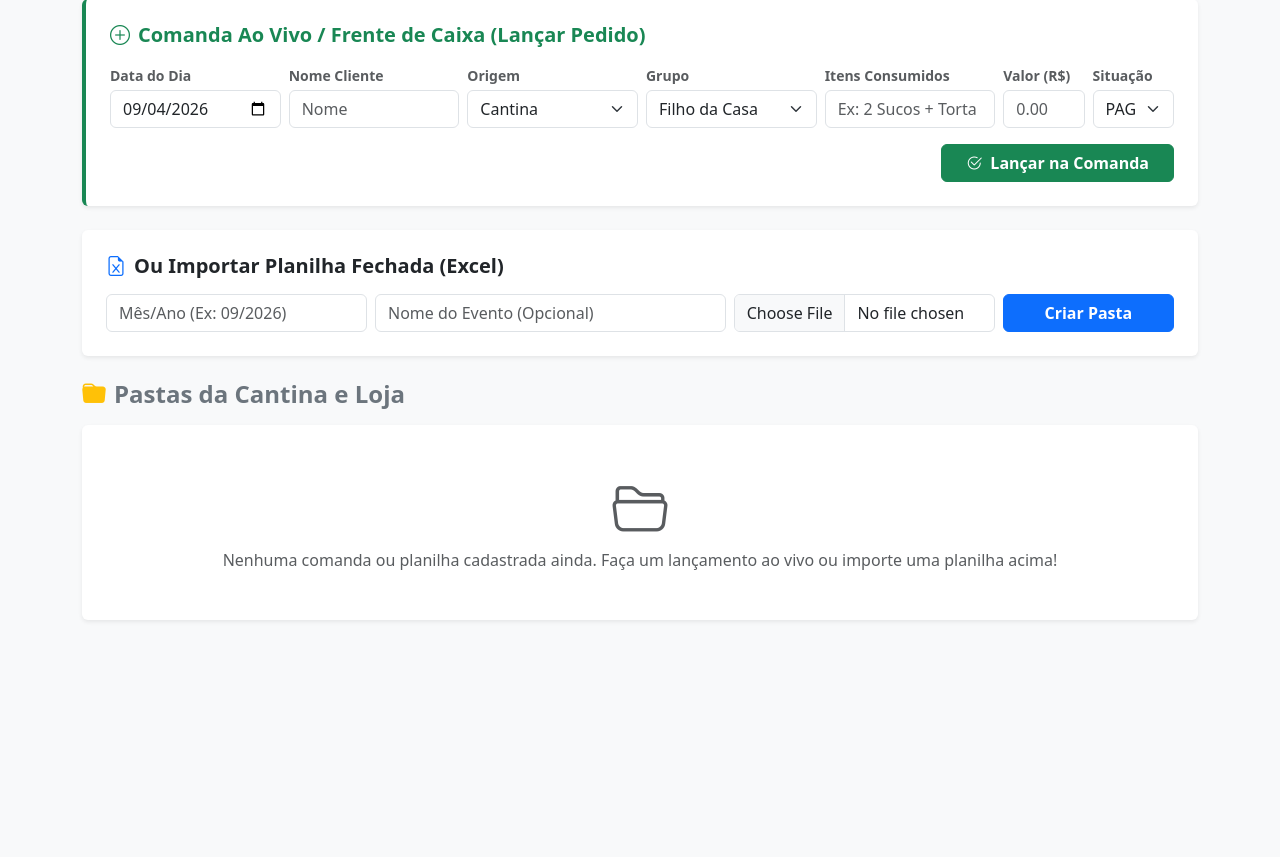
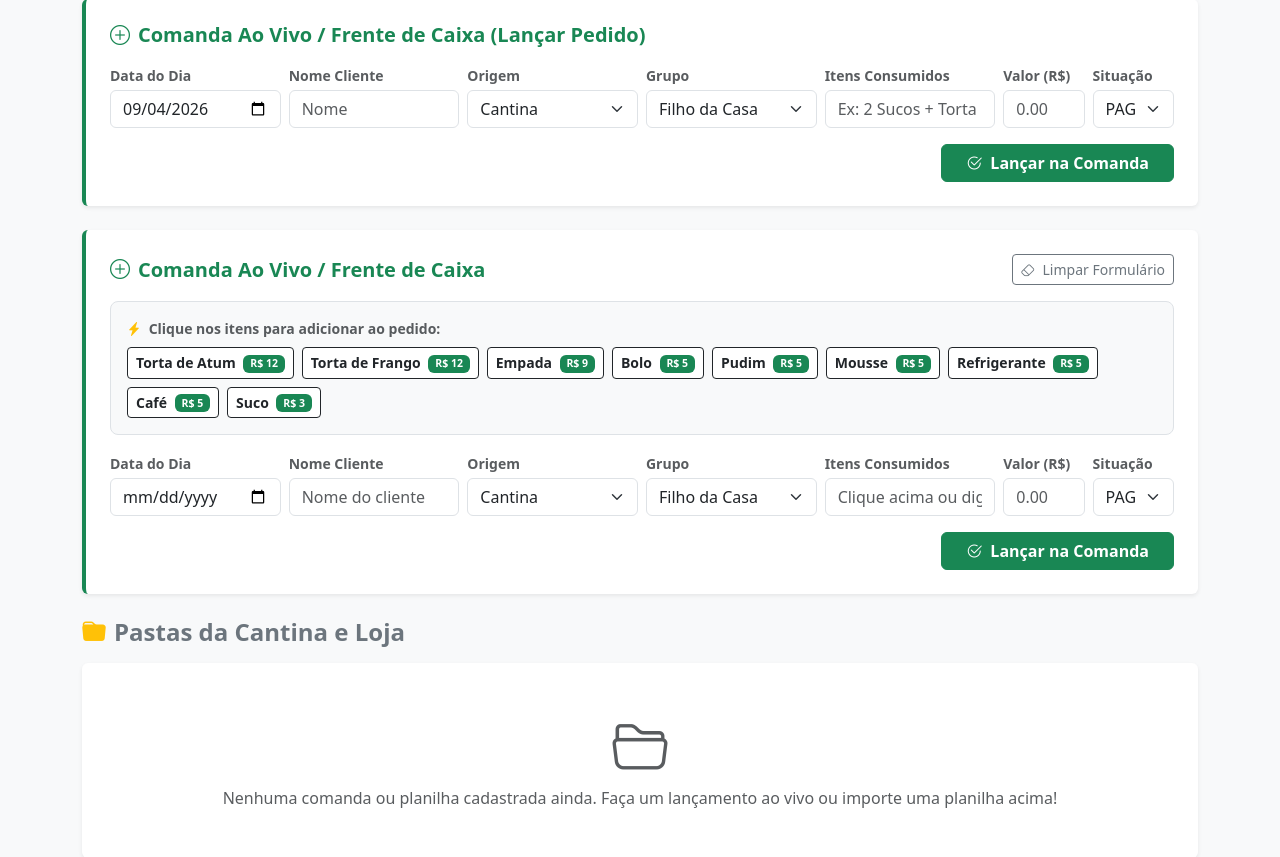
Before and after one commit to indiarasabarreto/finance-api, a FastAPI app: page / in a window 1280 px wide. Shown: the part 292-1149 px from the top of the page. Before the commit the page ends 913 px from the top, so only its background shows below. Run offline with FastAPI, Linux system fonts and the light colour scheme.

Commit message:
feat: adiciona atalhos rapidos de produtos da cantina com precificacao automatica

```diff
--- a/app/templates/index.html
+++ b/app/templates/index.html
@@ -180,66 +180,109 @@
                     });
                 </script>
 
-                <!-- Formulário de Upload de Planilha -->
-                <div class="card border-0 shadow-sm p-4 mb-4 no-print">
-                    <h5 class="card-title fw-bold mb-3"><i class="bi bi-file-earmark-excel text-primary me-2"></i>Ou
-                        Importar Planilha Fechada (Excel)</h5>
-                    <form action="/upload-html" method="post" enctype="multipart/form-data" class="row g-2">
-                        <div class="col-md-3">
-                            <input type="text" name="month_year" class="form-control"
-                                placeholder="Mês/Ano (Ex: 09/2026)" required>
+                <!-- Formulário de Comanda Ao Vivo com Atalhos de Produtos -->
+                <div class="card border-0 shadow-sm p-4 mb-4 no-print border-start border-4 border-success">
+                    <div class="d-flex justify-content-between align-items-center mb-3">
+                        <h5 class="card-title fw-bold text-success m-0">
+                            <i class="bi bi-plus-circle me-2"></i>Comanda Ao Vivo / Frente de Caixa
+                        </h5>
+                        <button type="button" class="btn btn-sm btn-outline-secondary" onclick="clearLiveForm()">
+                            <i class="bi bi-eraser me-1"></i> Limpar Formulário
+                        </button>
+                    </div>
+
+                    <!-- PAINEL DE PRODUTOS RÁPIDOS (Quick Select) -->
+                    <div class="mb-3 p-3 bg-light rounded-3 border">
+                        <small class="text-muted fw-bold d-block mb-2"><i
+                                class="bi bi-lightning-charge-fill text-warning me-1"></i> Clique nos itens para
+                            adicionar ao pedido:</small>
+                        <div class="d-flex flex-wrap gap-2">
+                            <button type="button" class="btn btn-sm btn-outline-dark fw-semibold bg-white"
+                                onclick="addItemQuick('Torta de Atum', 12.00)">
+                                Torta de Atum <span class="badge bg-success ms-1">R$ 12</span>
+                            </button>
+                            <button type="button" class="btn btn-sm btn-outline-dark fw-semibold bg-white"
+                                onclick="addItemQuick('Torta de Frango', 12.00)">
+                                Torta de Frango <span class="badge bg-success ms-1">R$ 12</span>
+                            </button>
+                            <button type="button" class="btn btn-sm btn-outline-dark fw-semibold bg-white"
+                                onclick="addItemQuick('Empada', 9.00)">
+                                Empada <span class="badge bg-success ms-1">R$ 9</span>
+                            </button>
+                            <button type="button" class="btn btn-sm btn-outline-dark fw-semibold bg-white"
+                                onclick="addItemQuick('Bolo', 5.00)">
+                                Bolo <span class="badge bg-success ms-1">R$ 5</span>
+                            </button>
+                            <button type="button" class="btn btn-sm btn-outline-dark fw-semibold bg-white"
+                                onclick="addItemQuick('Pudim', 5.00)">
+                                Pudim <span class="badge bg-success ms-1">R$ 5</span>
+                            </button>
+                            <button type="button" class="btn btn-sm btn-outline-dark fw-semibold bg-white"
+                                onclick="addItemQuick('Mousse', 5.00)">
+                                Mousse <span class="badge bg-success ms-1">R$ 5</span>
+                            </button>
+                            <button type="button" class="btn btn-sm btn-outline-dark fw-semibold bg-white"
+                                onclick="addItemQuick('Refrigerante', 5.00)">
+                                Refrigerante <span class="badge bg-success ms-1">R$ 5</span>
+                            </button>
+                            <button type="button" class="btn btn-sm btn-outline-dark fw-semibold bg-white"
+                                onclick="addItemQuick('Café', 5.00)">
+                                Café <span class="badge bg-success ms-1">R$ 5</span>
+                            </button>
+                            <button type="button" class="btn btn-sm btn-outline-dark fw-semibold bg-white"
+                                onclick="addItemQuick('Suco', 3.00)">
+                                Suco <span class="badge bg-success ms-1">R$ 3</span>
+                            </button>
                         </div>
-                        <div class="col-md-4">
-                            <input type="text" name="event_name" class="form-control"
-                                placeholder="Nome do Evento (Opcional)">
-                        </div>
-                        <div class="col-md-3">
-                            <input type="file" name="file" accept=".xlsx, .xlsm" class="form-control" required>
+                    </div>
+
+                    <form action="/consumptions/direct-add" method="post" class="row g-2">
+                        <div class="col-md-2">
+                            <label class="form-label small text-muted fw-bold mb-1">Data do Dia</label>
+                            <input type="date" id="event_date_input" name="event_date" class="form-control" required>
                         </div>
                         <div class="col-md-2">
-                            <button type="submit" class="btn btn-primary fw-bold w-100">Criar Pasta</button>
+                            <label class="form-label small text-muted fw-bold mb-1">Nome Cliente</label>
+                            <input type="text" id="live_person_name" name="person_name" class="form-control"
+                                placeholder="Nome do cliente" required>
+                        </div>
+                        <div class="col-md-2">
+                            <label class="form-label small text-muted fw-bold mb-1">Origem</label>
+                            <select name="category" class="form-select">
+                                <option value="Cantina">Cantina</option>
+                                <option value="Loja">Loja</option>
+                            </select>
+                        </div>
+                        <div class="col-md-2">
+                            <label class="form-label small text-muted fw-bold mb-1">Grupo</label>
+                            <select name="group" class="form-select">
+                                <option value="Filho da Casa">Filho da Casa</option>
+                                <option value="Visitante">Visitante</option>
+                            </select>
+                        </div>
+                        <div class="col-md-2">
+                            <label class="form-label small text-muted fw-bold mb-1">Itens Consumidos</label>
+                            <input type="text" id="live_raw_items" name="raw_items" class="form-control"
+                                placeholder="Clique acima ou digite" required>
+                        </div>
+                        <div class="col-md-1">
+                            <label class="form-label small text-muted fw-bold mb-1">Valor (R$)</label>
+                            <input type="number" step="0.01" id="live_total_amount" name="total_amount"
+                                class="form-control" placeholder="0.00" required>
+                        </div>
+                        <div class="col-md-1">
+                            <label class="form-label small text-muted fw-bold mb-1">Situação</label>
+                            <select name="status" class="form-select">
+                                <option value="PAGO">PAGO</option>
+                                <option value="PENDENTE">PENDENTE</option>
+                            </select>
+                        </div>
+                        <div class="col-12 mt-3 text-end">
+                            <button type="submit" class="btn btn-success fw-bold px-4">
+                                <i class="bi bi-check2-circle me-1"></i> Lançar na Comanda
+                            </button>
                         </div>
                     </form>
-
-                    {% if batches %}
-                    <hr>
-                    <div class="accordion" id="batchAccordion">
-                        <div class="accordion-item border-0">
-                            <h2 class="accordion-header">
-                                <button
-                                    class="accordion-button collapsed px-0 bg-transparent text-secondary fw-bold shadow-none"
-                                    type="button" data-bs-toggle="collapse" data-bs-target="#collapseBatches">
-                                    <i class="bi bi-clock-history me-2"></i> Histórico de Planilhas Importadas ({{
-                                    batches|length }})
-                                </button>
-                            </h2>
-                            <div id="collapseBatches" class="accordion-collapse collapse"
-                                data-bs-parent="#batchAccordion">
-                                <div class="accordion-body px-0 pt-2">
-                                    <ul class="list-group list-group-flush">
-                                        {% for b in batches %}
-                                        <li
-                                            class="list-group-item d-flex justify-content-between align-items-center bg-transparent px-0">
-                                            <div>
-                                                <span class="badge bg-primary me-2">{{ b.month_year }}</span>
-                                                <strong class="text-dark">{{ b.event_name or b.filename }}</strong>
-                                                <small class="text-muted ms-2">({{ b.filename }}) — {{ b.items_count }}
-                                                    registros</small>
-                                            </div>
-                                            <form action="/batches/{{ b.id }}/delete" method="post"
-                                                onsubmit="return confirm('Remover esta planilha e todos os seus lançamentos?')">
-                                                <button type="submit" class="btn btn-sm btn-outline-danger">
-                                                    <i class="bi bi-trash"></i> Apagar
-                                                </button>
-                                            </form>
-                                        </li>
-                                        {% endfor %}
-                                    </ul>
-                                </div>
-                            </div>
-                        </div>
-                    </div>
-                    {% endif %}
                 </div>
 
                 <!-- Pastas da Cantina -->
@@ -574,6 +617,42 @@
             }
         });
     </script>
+
+    <script>
+        // Função para adicionar itens rápidos e somar o valor
+        function addItemQuick(itemName, price) {
+            var itemsInput = document.getElementById('live_raw_items');
+            var amountInput = document.getElementById('live_total_amount');
+
+            // Adiciona o nome do item
+            if (itemsInput.value.trim() === '') {
+                itemsInput.value = itemName;
+            } else {
+                itemsInput.value += ' + ' + itemName;
+            }
+
+            // Soma o valor
+            var currentAmount = parseFloat(amountInput.value) || 0.0;
+            var newAmount = currentAmount + price;
+            amountInput.value = newAmount.toFixed(2);
+        }
+
+        // Função para limpar o formulário de comanda ao vivo
+        function clearLiveForm() {
+            document.getElementById('live_raw_items').value = '';
+            document.getElementById('live_total_amount').value = '';
+            document.getElementById('live_person_name').value = '';
+        }
+
+        // Preenche a data de hoje por padrão
+        document.addEventListener("DOMContentLoaded", function () {
+            var dateInput = document.getElementById('event_date_input');
+            if (dateInput) {
+                var today = new Date().toISOString().split('T')[0];
+                dateInput.value = today;
+            }
+        });
+    </script>
 </body>
 
 </html>
```
